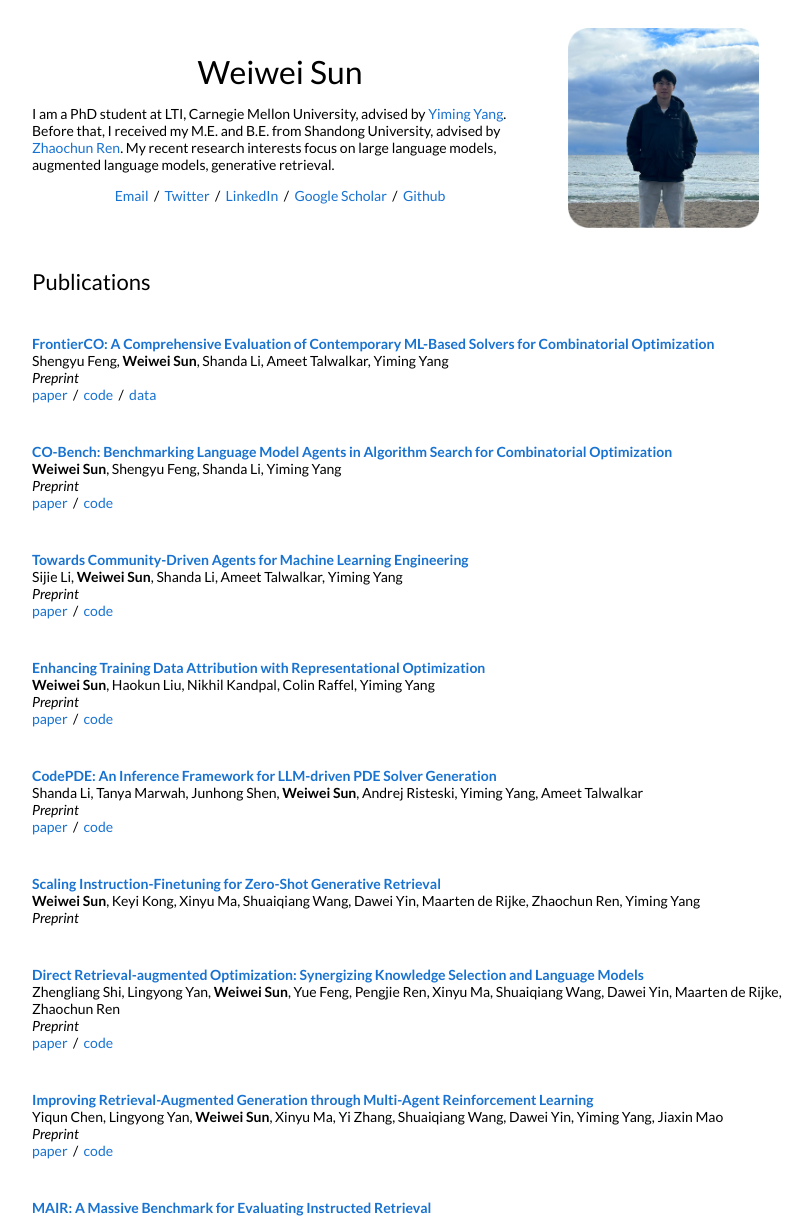
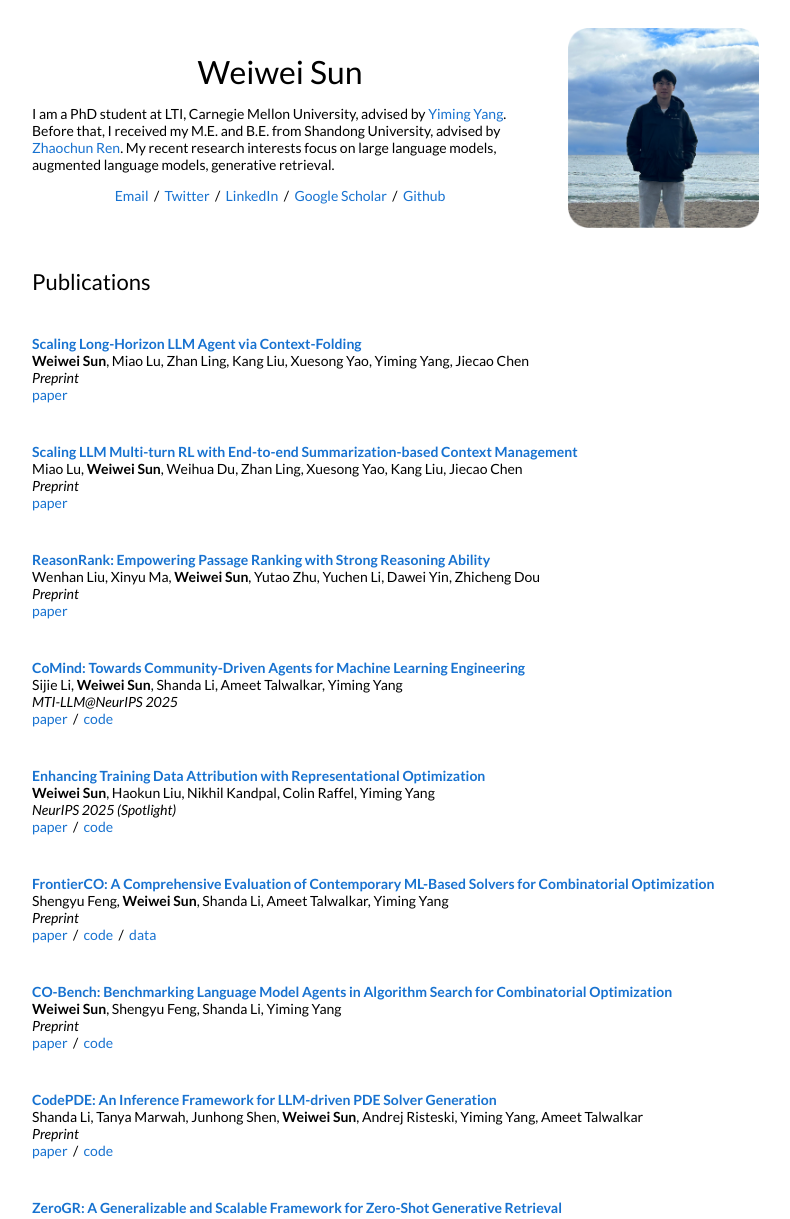
Before and after one commit to sunnweiwei/sunnweiwei.github.io, a plain HTML site: page index.html in a window 1280 px wide. Shown: the top 1219 px of the page, without its empty margins (228-1018 px from the left). Drawn offline with Linux system fonts and the light colour scheme.

Commit message:
Update index.html

```diff
--- a/index.html
+++ b/index.html
@@ -124,6 +124,82 @@
             </td>
           </tr>
 
+
+
+        <tr onmouseout="portrait_stop()" onmouseover="portrait_start()">
+          <td valign="top" width="95%">
+            <a href="https://arxiv.org/abs/2510.11967">
+              <papertitle>Scaling Long-Horizon LLM Agent via Context-Folding</papertitle>
+            </a>
+            <br>
+            <b>Weiwei Sun</b>, Miao Lu, Zhan Ling, Kang Liu, Xuesong Yao, Yiming Yang, Jiecao Chen
+            <br>
+            <em>Preprint</em>
+            <br>
+          <a href="https://arxiv.org/abs/2510.11967">paper</a>
+          </td>
+        </tr>
+
+        <tr onmouseout="portrait_stop()" onmouseover="portrait_start()">
+          <td valign="top" width="95%">
+            <a href="https://arxiv.org/abs/2510.06727">
+              <papertitle>Scaling LLM Multi-turn RL with End-to-end Summarization-based Context Management</papertitle>
+            </a>
+            <br>
+            Miao Lu, <b>Weiwei Sun</b>, Weihua Du, Zhan Ling, Xuesong Yao, Kang Liu, Jiecao Chen
+            <br>
+            <em>Preprint</em>
+            <br>
+          <a href="https://arxiv.org/abs/2510.06727">paper</a>
+          </td>
+        </tr>
+
+
+          <tr onmouseout="portrait_stop()" onmouseover="portrait_start()">
+          <td valign="top" width="95%">
+            <a href="https://arxiv.org/abs/2508.07050">
+              <papertitle>ReasonRank: Empowering Passage Ranking with Strong Reasoning Ability</papertitle>
+            </a>
+            <br>
+            Wenhan Liu, Xinyu Ma, <b>Weiwei Sun</b>, Yutao Zhu, Yuchen Li, Dawei Yin, Zhicheng Dou
+            <br>
+            <em>Preprint</em>
+            <br>
+          <a href="https://arxiv.org/abs/2508.07050">paper</a>
+          </td>
+        </tr>
+
+          <tr onmouseout="portrait_stop()" onmouseover="portrait_start()">
+          <td valign="top" width="95%">
+            <a href="https://arxiv.org/abs/2506.20640">
+              <papertitle>CoMind: Towards Community-Driven Agents for Machine Learning Engineering</papertitle>
+            </a>
+            <br>
+            Sijie Li, <b>Weiwei Sun</b>, Shanda Li, Ameet Talwalkar, Yiming Yang
+
+            <br>
+            <em>MTI-LLM@NeurIPS 2025</em>
+            <br>
+            <a href="https://arxiv.org/pdf/2506.20640">paper</a> &nbsp/&nbsp
+            <a href="https://github.com/comind-ml/CoMind">code</a>
+          </td>
+        </tr>
+
+          <tr onmouseout="portrait_stop()" onmouseover="portrait_start()">
+          <td valign="top" width="95%">
+            <a href="https://arxiv.org/abs/2505.18513">
+              <papertitle>Enhancing Training Data Attribution with Representational Optimization</papertitle>
+            </a>
+            <br>
+            <b>Weiwei Sun</b>, Haokun Liu, Nikhil Kandpal, Colin Raffel, Yiming Yang
+            <br>
+            <em>NeurIPS 2025 (Spotlight)</em>
+            <br>
+          <a href="https://arxiv.org/abs/2505.18513">paper</a> &nbsp/&nbsp
+            <a href="https://github.com/sunnweiwei/AirRep">code</a>
+          </td>
+        </tr>
+
           <tr onmouseout="portrait_stop()" onmouseover="portrait_start()">
           <td valign="top" width="95%">
             <a href="https://arxiv.org/pdf/2505.16952">
@@ -156,38 +232,6 @@
           </td>
         </tr>
 
-
-          <tr onmouseout="portrait_stop()" onmouseover="portrait_start()">
-          <td valign="top" width="95%">
-            <a href="https://arxiv.org/abs/2506.20640">
-              <papertitle>Towards Community-Driven Agents for Machine Learning Engineering</papertitle>
-            </a>
-            <br>
-            Sijie Li, <b>Weiwei Sun</b>, Shanda Li, Ameet Talwalkar, Yiming Yang
-
-            <br>
-            <em>Preprint</em>
-            <br>
-            <a href="https://arxiv.org/pdf/2506.20640">paper</a> &nbsp/&nbsp
-            <a href="https://github.com/comind-ml/CoMind">code</a>
-          </td>
-        </tr>
-
-          <tr onmouseout="portrait_stop()" onmouseover="portrait_start()">
-          <td valign="top" width="95%">
-            <a href="https://arxiv.org/abs/2505.18513">
-              <papertitle>Enhancing Training Data Attribution with Representational Optimization</papertitle>
-            </a>
-            <br>
-            <b>Weiwei Sun</b>, Haokun Liu, Nikhil Kandpal, Colin Raffel, Yiming Yang
-            <br>
-            <em>Preprint</em>
-            <br>
-          <a href="https://arxiv.org/abs/2505.18513">paper</a> &nbsp/&nbsp
-            <a href="https://github.com/sunnweiwei/AirRep">code</a>
-          </td>
-        </tr>
-
            <tr onmouseout="portrait_stop()" onmouseover="portrait_start()">
           <td valign="top" width="95%">
             <a href="https://arxiv.org/pdf/2505.08783">
@@ -205,8 +249,8 @@
 
           <tr onmouseout="portrait_stop()" onmouseover="portrait_start()">
           <td valign="top" width="95%">
-            <a href="https://sunnweiwei.github.io/">
-              <papertitle>Scaling Instruction-Finetuning for Zero-Shot Generative Retrieval</papertitle>
+            <a href="https://arxiv.org/abs/2510.10419">
+              <papertitle>ZeroGR: A Generalizable and Scalable Framework for Zero-Shot Generative Retrieval</papertitle>
             </a>
             <br>
             <b>Weiwei Sun</b>, Keyi Kong, Xinyu Ma, Shuaiqiang Wang, Dawei Yin, Maarten de Rijke, Zhaochun Ren, Yiming Yang
@@ -214,6 +258,7 @@
             <br>
             <em>Preprint</em>
             <br>
+            <a href="https://arxiv.org/abs/2510.10419">paper</a>
           </td>
         </tr>
 
@@ -240,7 +285,7 @@
             <br>
             Yiqun Chen, Lingyong Yan, <b>Weiwei Sun</b>, Xinyu Ma, Yi Zhang, Shuaiqiang Wang, Dawei Yin, Yiming Yang, Jiaxin Mao
             <br>
-            <em>Preprint</em>
+            <em>NeurIPS 2025</em>
             <br>
           <a href="https://arxiv.org/abs/2501.15228">paper</a> &nbsp/&nbsp
             <a href="https://github.com/chenyiqun/MMOA-RAG">code</a>
```
